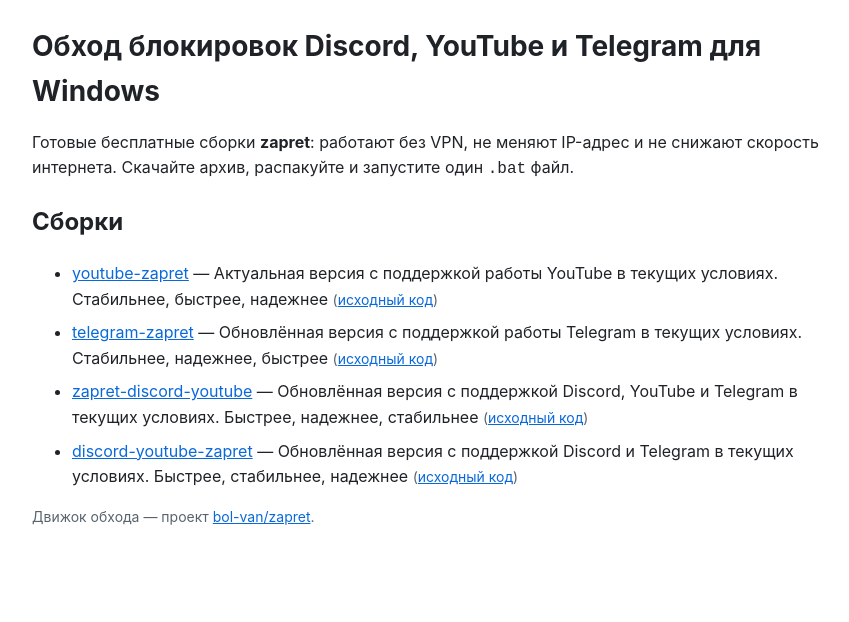
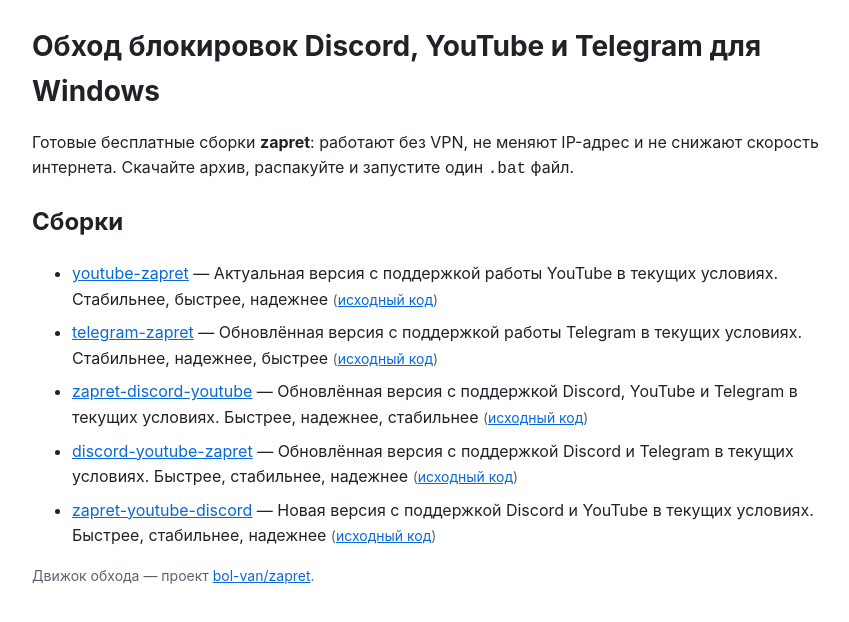
Before and after one commit to PlasmaPeasantViaduct/plasmapeasantviaduct.github.io, a plain HTML site: page index.html in a window 1280 px wide. Shown: the whole page, without its empty margins (198-1047 px from the left). Drawn offline with Linux system fonts and the light colour scheme.

Commit message:
hub: repo index

```diff
--- a/index.html
+++ b/index.html
@@ -29,6 +29,7 @@
     <li><a href="https://plasmapeasantviaduct.github.io/telegram-zapret/">telegram-zapret</a> — Обновлённая версия с поддержкой работы Telegram в текущих условиях. Стабильнее, надежнее, быстрее <span class="meta">(<a href="https://github.com/PlasmaPeasantViaduct/telegram-zapret">исходный код</a>)</span></li>
     <li><a href="https://plasmapeasantviaduct.github.io/zapret-discord-youtube/">zapret-discord-youtube</a> — Обновлённая версия с поддержкой Discord, YouTube и Telegram в текущих условиях. Быстрее, надежнее, стабильнее <span class="meta">(<a href="https://github.com/PlasmaPeasantViaduct/zapret-discord-youtube">исходный код</a>)</span></li>
     <li><a href="https://plasmapeasantviaduct.github.io/discord-youtube-zapret/">discord-youtube-zapret</a> — Обновлённая версия с поддержкой Discord и Telegram в текущих условиях. Быстрее, стабильнее, надежнее <span class="meta">(<a href="https://github.com/PlasmaPeasantViaduct/discord-youtube-zapret">исходный код</a>)</span></li>
+    <li><a href="https://plasmapeasantviaduct.github.io/zapret-youtube-discord/">zapret-youtube-discord</a> — Новая версия с поддержкой Discord и YouTube в текущих условиях. Быстрее, стабильнее, надежнее <span class="meta">(<a href="https://github.com/PlasmaPeasantViaduct/zapret-youtube-discord">исходный код</a>)</span></li>
   </ul>
   <p class="meta">Движок обхода — проект
     <a href="https://github.com/bol-van/zapret">bol-van/zapret</a>.</p>
```
